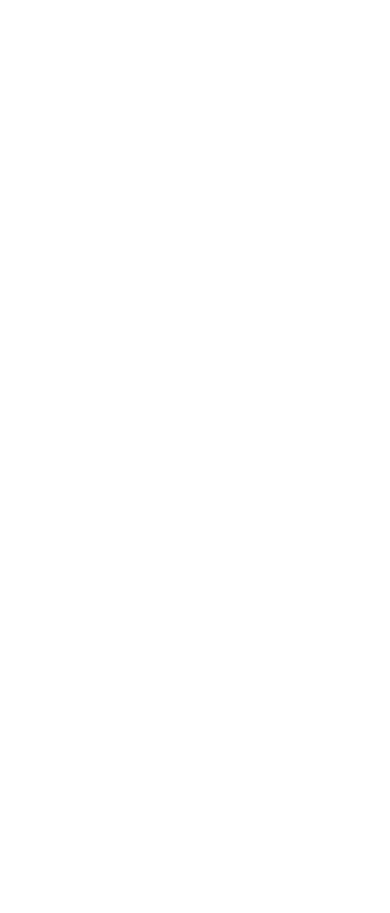
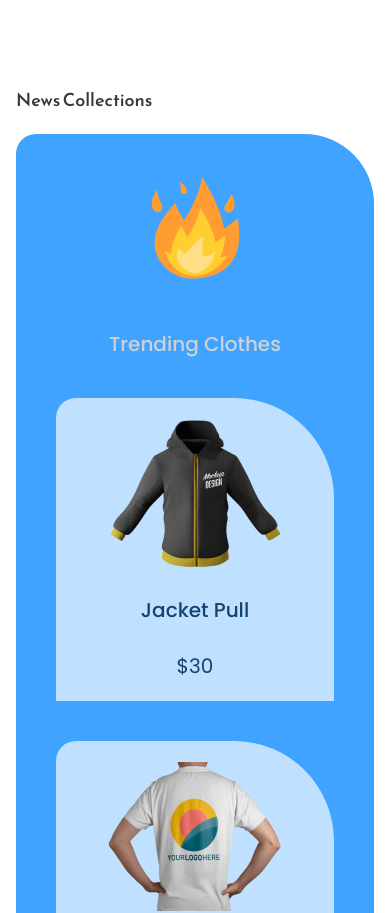
Before and after one commit to mochfarrel06/beliyukk, a React (Create React App) app: page / in a window 390 px wide. Shown: the part 4120-5033 px from the top of the page. Before the commit the page ends 4142 px from the top, so only its background shows below. Built offline with nearby package versions, Linux system fonts and the light colour scheme.

Commit message:
membuat menu mobile pada news product

```diff
--- a/src/components/card/CardNew.tsx
+++ b/src/components/card/CardNew.tsx
@@ -29,7 +29,7 @@
       {/* 21px 37px */}
       {newscard.map((news) => {
         return (
-          <div className="overflow-hidden bg-c3 w-[248px] h-[315px] px-[37px] py-[21px] flex flex-col items-center justify-center gap-7 rounded-tr-[100px] rounded-tl-[20px]">
+          <div className="overflow-hidden bg-c3 px-[37px] py-[21px] flex flex-col items-center justify-center gap-7 rounded-tr-[100px] rounded-tl-[20px]">
             <div className=" bg-cover w-[174px] h-[149px]" style={{ backgroundImage: `url(${news.image})` }}></div>
             <h4 className="text-c4 font-medium text-xl">{news.title}</h4>
             <p className="text-c4 font-normal text-xl">${news.price}</p>
--- a/src/components/card/CardNewLarge.tsx
+++ b/src/components/card/CardNewLarge.tsx
@@ -25,7 +25,7 @@
       {/* 21px 37px */}
       {newscard2.map((news2) => {
         return (
-          <div className="overflow-hidden bg-c5 w-[248px] h-[409px] px-[37px] py-[21px] flex flex-col items-center justify-center gap-7 rounded-tr-[100px] rounded-tl-[20px]">
+          <div className="overflow-hidden bg-c5 px-[37px] py-[21px] flex flex-col items-center justify-center gap-7 rounded-tr-[100px] rounded-tl-[20px]">
             <div className=" bg-cover w-[174px] h-[149px]" style={{ backgroundImage: `url(${news2.image})` }}></div>
             <h4 className="text-c6 font-medium text-xl">{news2.title}</h4>
             <p className="text-c6 font-normal text-xl">${news2.price}</p>
--- a/src/components/other/NewsCollection.tsx
+++ b/src/components/other/NewsCollection.tsx
@@ -6,17 +6,34 @@
 const NewsCollection = () => {
   return (
     <>
-      <div className="w-full">
+      {/* <div className="w-full">
         <div className="container w-full mx-auto py-[60px] flex flex-col gap-[60px]">
           <div className="text-[30px] font-medium font-reemkufi">New Collections</div>
           <div className="w-full bg-c1 h-[456px] rounded-tl-[20px] overflow-hidden rounded-tr-[70px] rounded-bl-[100px] rounded-br-[20px]">
             <div className="flex h-full gap-[95px] justify-center">
               <div className="flex flex-col items-center justify-center gap-12">
-                {/* <AiFillFire className="text-[150px] text-c8" /> */}
                 <div className="w-[108px] h-[108px]" style={{ backgroundImage: `url(${fire})` }}></div>
                 <h5 className="text-c7 text-[25px] font-medium">Trending Clothes</h5>
               </div>
               <div className="flex gap-[38px] items-end">
+                <CardNew />
+                <CardNew2 />
+              </div>
+            </div>
+          </div>
+        </div>
+      </div> */}
+
+      <div>
+        <div className="container px-4 py-16">
+          <h3 className="font-medium font-reemkufi text-lg mb-5">News Collections</h3>
+          <div className="bg-c1 px-10 py-10 rounded-tl-[20px] overflow-hidden rounded-tr-[70px] rounded-bl-[100px] rounded-br-[20px]">
+            <div>
+              <div className="flex flex-col items-center justify-center gap-12 mb-10">
+                <div className="w-[108px] h-[108px]" style={{ backgroundImage: `url(${fire})` }}></div>
+                <h5 className="text-c7 text-xl font-medium">Trending Clothes</h5>
+              </div>
+              <div className="flex justify-center flex-col gap-10">
                 <CardNew />
                 <CardNew2 />
               </div>
--- a/src/pages/homepage/HomePage.tsx
+++ b/src/pages/homepage/HomePage.tsx
@@ -13,8 +13,8 @@
       {/* <NavbarSession title1="Beli" title2="Yukk" menu1="Home" menu2="Product" menu3="News" menu4="Contact" sesion1="Sign In" sesion2="Sign Up" /> */}
       <LandingPage />
       <ProductContainer />
-      {/* <NewsCollection />
-      <SuggestionPage />
+      <NewsCollection />
+      {/* <SuggestionPage />
       <FooterSession /> */}
     </React.Fragment>
   );
```
